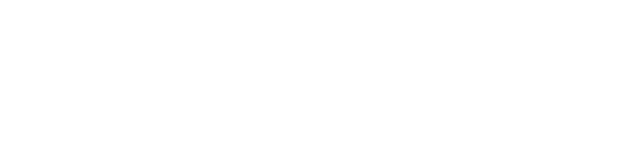
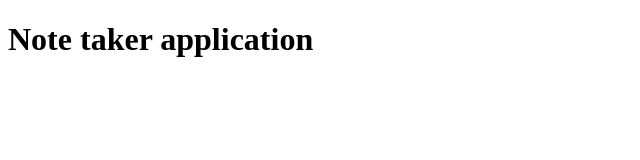
Before and after one commit to fjunior1/note-taker, a plain HTML site: page index.html in a window 1280 px wide. Shown: the whole page, without its empty margins (0-640 px from the left). Drawn offline with Linux system fonts and the light colour scheme.

Commit message:
Adding index.html

```diff
--- a/index.html
+++ b/index.html
@@ -7,6 +7,6 @@
     <title>Note Taker</title>
 </head>
 <body>
-
+    <h1>Note taker application</h1>
 </body>
 </html>
```
